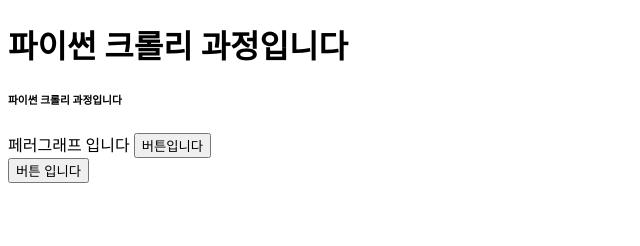
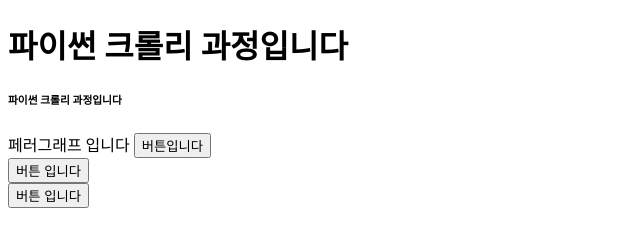
Before and after one commit to Kim-Dong-Kyu/python-crawling, a plain HTML site: page index.html in a window 1280 px wide. Shown: the whole page, without its empty margins (0-640 px from the left). Drawn offline with Linux system fonts and the light colour scheme.

Commit message:
[Update] 버튼 추가

```diff
--- a/index.html
+++ b/index.html
@@ -18,5 +18,10 @@
         <button>버튼 입니다 </button>
     </div>
 
+    <div>
+        <button>버튼 입니다 </button>
+    </div>
+
+
 </body>
 </html>
```
